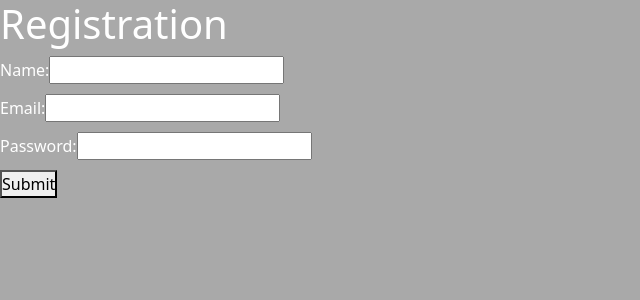
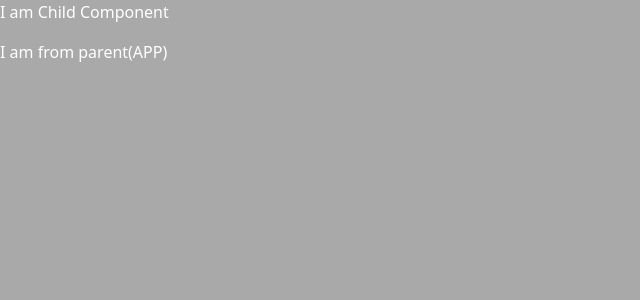
Before and after one commit to dipu157/React_Learning, a React (Create React App) app in the folder react-anis/: page / in a window 1280 px wide. Shown: the top 300 px of the page, without its empty margins (0-640 px from the left). Built offline with nearby package versions, Linux system fonts and the light colour scheme.

Commit message:
state lifting

```diff
--- a/react-anis/src/App.js
+++ b/react-anis/src/App.js
@@ -1,15 +1,22 @@
 import React from 'react';
 import 'bootstrap/dist/css/bootstrap.min.css';
+
 import Index2 from './components/Hooks_UseState/Index2';
 import Form from './components/Form/Form';
 import Hook_UseStateC from './Hook_UseState/index1';
 import Hook_UseStateF from './Hook_UseState/index2';
+import { Child } from './components/State_Lifting/Child';
 
 
 function App() {
 
+    const dataapp = "I am from parent(APP)";
+    const handleChildData = (childData) => {
+        console.log(childData);
+    }
+
     return <div>
-        <Form />
+        <Child data={dataapp} onChildData={handleChildData} />
     </div>
 }
 
--- /dev/null
+++ b/react-anis/src/components/State_Lifting/Child.js
@@ -0,0 +1,14 @@
+import React from 'react'
+
+export const Child = (props) => {
+
+    const datachild = "I am from child component";
+    props.onChildData(datachild);
+
+  return (
+    <div>
+        <p>I am Child Component</p>
+        <p>{props.data}</p>
+    </div>
+  )
+}
```
